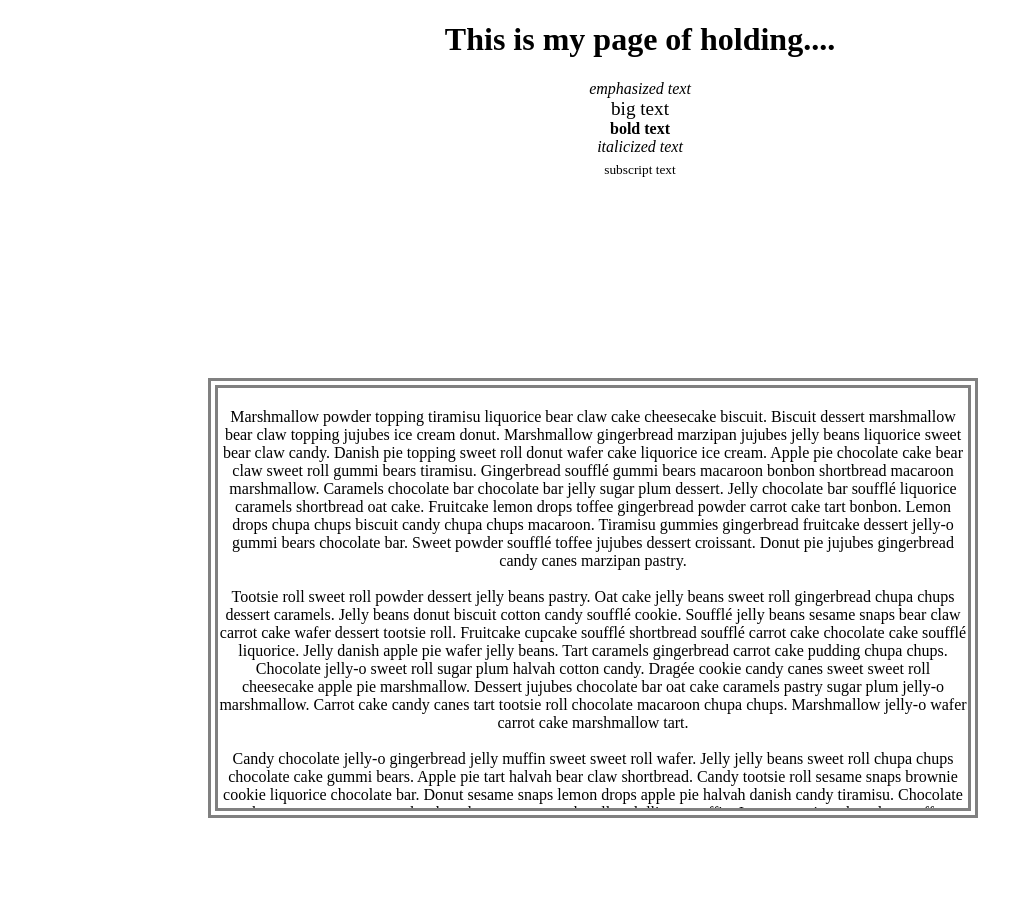
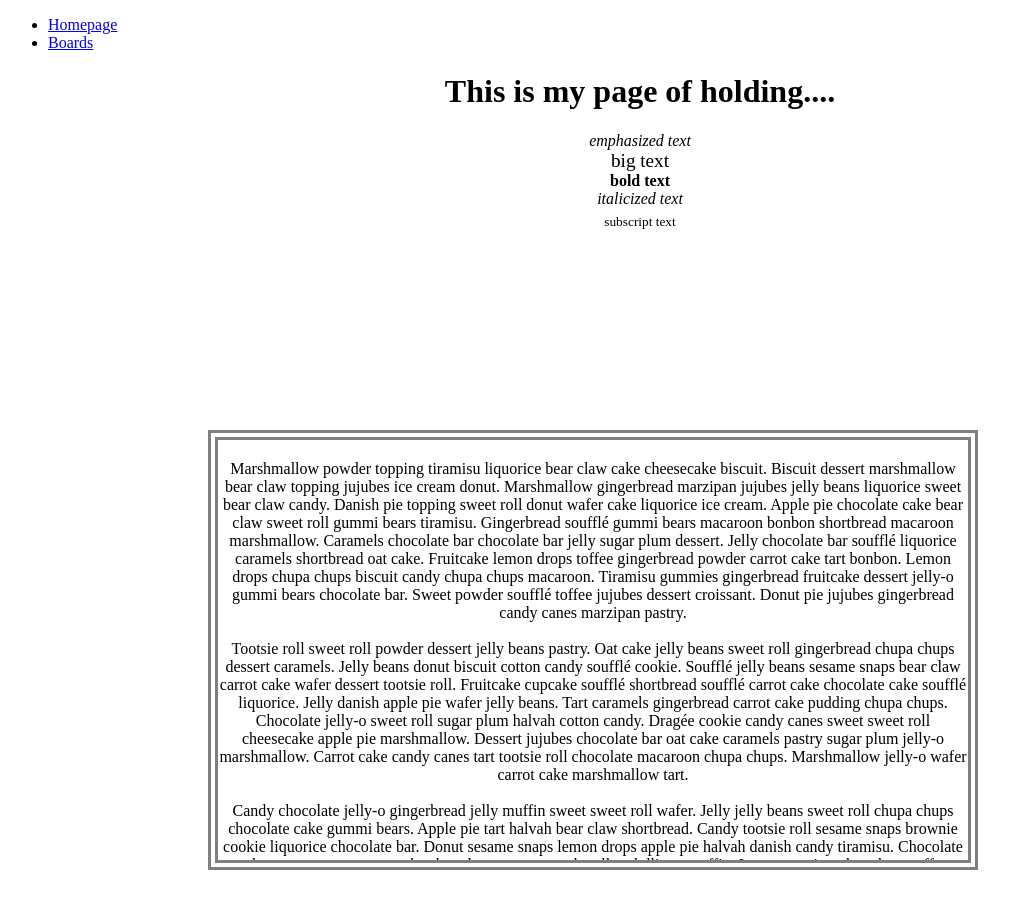
Before and after one commit to cerberusc0dejunky/Assignment-1.1-The-Foundation, a plain HTML site: page placeholder.html in a window 1280 px wide. Shown: the whole page, without its empty margins (0-1009 px from the left). Drawn offline with Linux system fonts and the light colour scheme; files that its build step writes are made by us from their sources.

Commit message:
Update placeholder.html
added the nav to placeholder page

```diff
--- a/placeholder.html
+++ b/placeholder.html
@@ -6,8 +6,17 @@
     <meta charset="UTF-8">
     <meta name="viewport" content="width=device-width, initial-scale=1.0">
     <title>Placeholder Page</title>
-    <link rel="stylesheet" href="placeholder/placeholder.css">
+    <link rel="stylesheet" href="placeholder.css">
 </head>
+        <nav class="sidebar">
+        <ul>
+            <!-- a navigation is an unordered list of links -->
+            <li><a href="index.html">Homepage</a></li>
+            <!-- this list links to my homepage -->
+            <li><a href="boards.html">Boards</a></li>
+            <!-- this list links to my boards page -->
+        </ul>
+    </nav>
 <body>
   <div class="element designs">
     <h1 style="text-align: center;">This is my page of holding....</h1>
```
